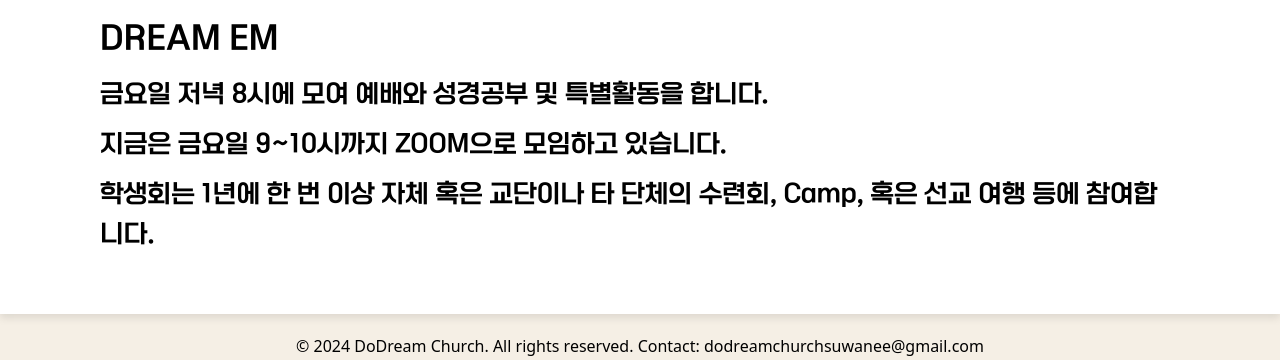
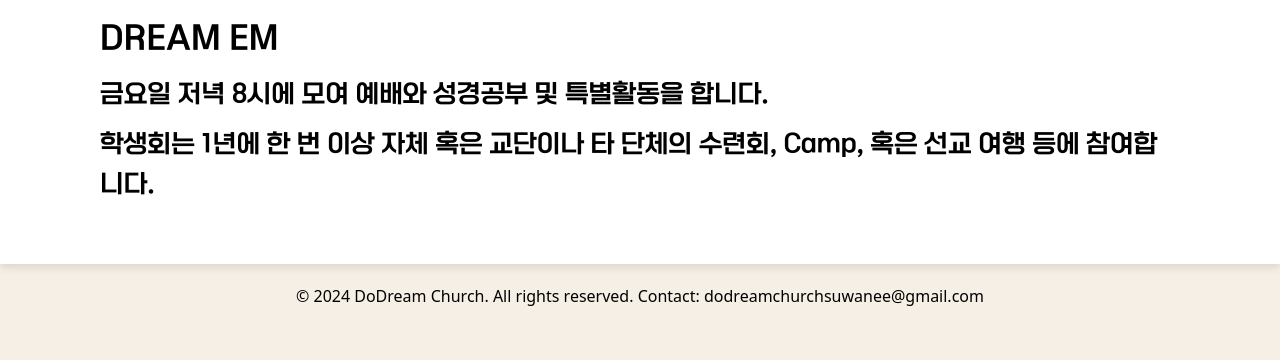
Before and after one commit to jwoo6310/dodreamga.com, a plain HTML site: page pages/better-together-4-2.html in a window 1280 px wide. Shown: the part 678-1038 px from the top of the page. After the commit the page ends 988 px from the top, so only its background shows below. Drawn offline with Linux system fonts and the light colour scheme.

Commit message:
Update better-together-4-2.html

```diff
--- a/pages/better-together-4-2.html
+++ b/pages/better-together-4-2.html
@@ -130,7 +130,6 @@
                 <div class="text-column3">
                     <p1>DREAM EM</p1>
                     <p2>금요일 저녁 8시에 모여 예배와 성경공부 및 특별활동을 합니다.</p2>
-                    <p2>지금은 금요일 9~10시까지 ZOOM으로 모임하고 있습니다. </p2>
                     <p2>학생회는 1년에 한 번 이상 자체 혹은 교단이나 타 단체의 수련회, Camp, 혹은
                         선교 여행 등에 참여합니다.</p2>
                     <p2>&nbsp;</p2>
```
